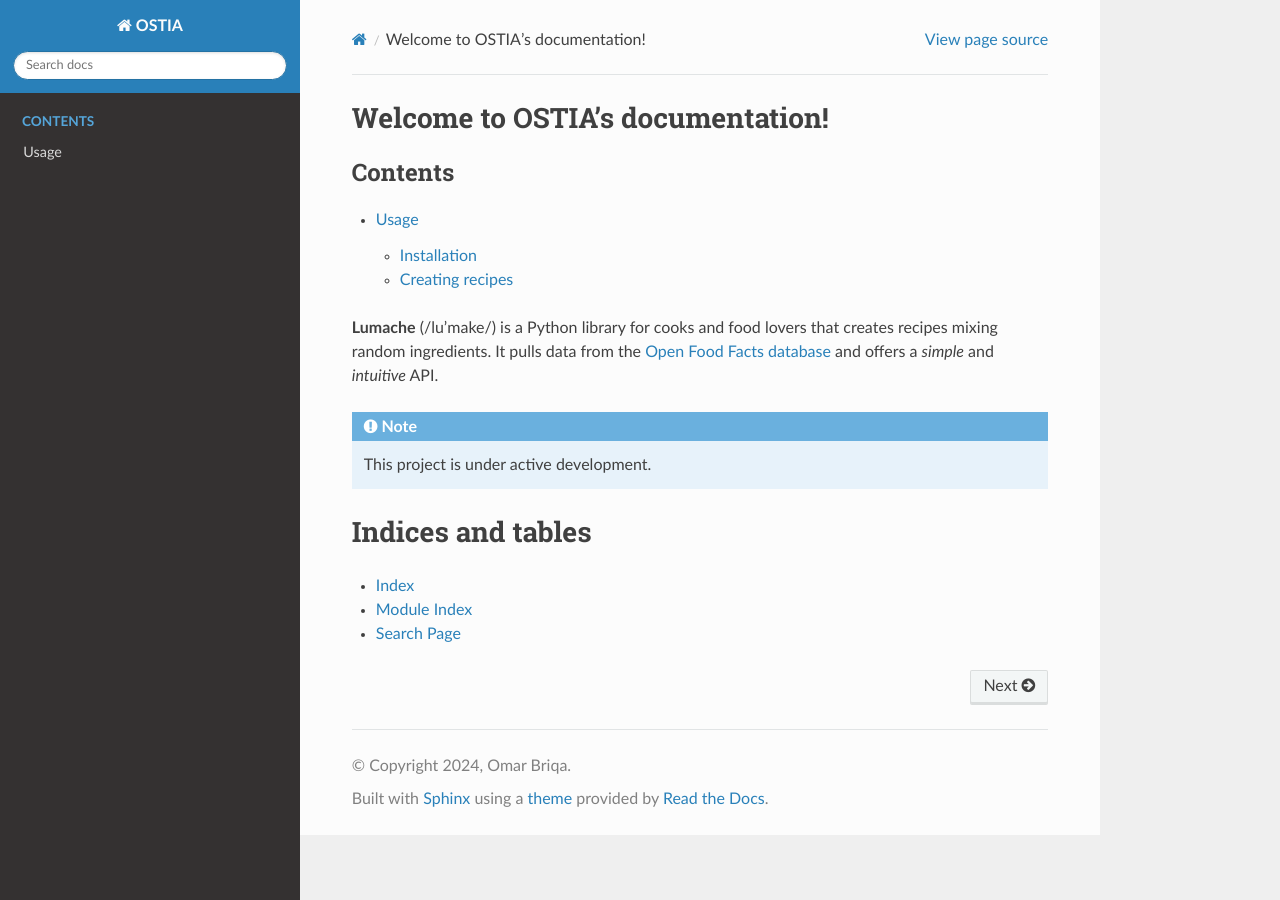
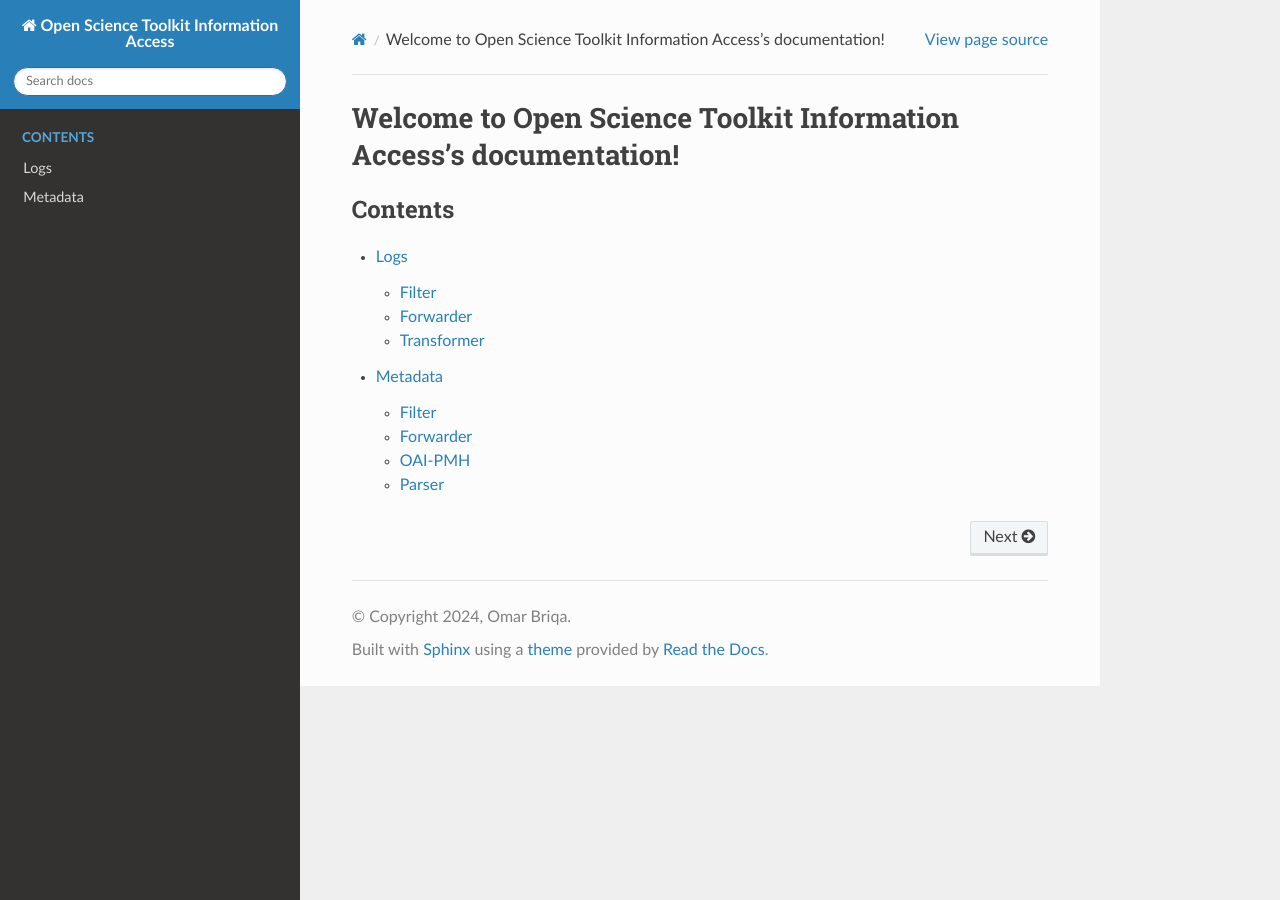
Before and after one commit to omar-briqa-tfg/OSTIA, a Sphinx documentation site: the page built from docs/source/index.rst, in a window 1280 px wide. Built offline with Sphinx 7.4.7 and the Read the Docs theme 2.0.0, drawn with Linux system fonts in a browser that asks for light colours.

Commit message:
update docs structure

```diff
--- a/docs/source/conf.py
+++ b/docs/source/conf.py
@@ -6,7 +6,7 @@
 # -- Project information -----------------------------------------------------
 # https://www.sphinx-doc.org/en/master/usage/configuration.html#project-information
 
-project = 'OSTIA'
+project = 'Open Science Toolkit Information Access'
 copyright = '2024, Omar Briqa'
 author = 'Omar Briqa'
 release = '0.1'
@@ -19,6 +19,8 @@ extensions = []
 templates_path = ['_templates']
 exclude_patterns = []
 
+
+
 # -- Options for HTML output -------------------------------------------------
 # https://www.sphinx-doc.org/en/master/usage/configuration.html#options-for-html-output
 
--- a/docs/source/index.rst
+++ b/docs/source/index.rst
@@ -1,32 +1,14 @@
-.. OSTIA documentation master file, created by
-   sphinx-quickstart on Mon Jun  3 19:18:24 2024.
+.. Open Science Toolkit Information Access documentation master file, created by
+   sphinx-quickstart on Mon Jun  3 20:55:41 2024.
    You can adapt this file completely to your liking, but it should at least
    contain the root `toctree` directive.
 
-Welcome to OSTIA's documentation!
-=================================
+Welcome to Open Science Toolkit Information Access's documentation!
+===================================================================
 
 .. toctree::
-   :maxdepth: 2
+   :maxdepth: 3
    :caption: Contents
 
-   usage
-
-
-**Lumache** (/lu'make/) is a Python library for cooks and food lovers that
-creates recipes mixing random ingredients.  It pulls data from the `Open Food
-Facts database <https://world.openfoodfacts.org/>`_ and offers a *simple* and
-*intuitive* API.
-
-.. note::
-
-   This project is under active development.
-
-
-
-Indices and tables
-==================
-
-* :ref:`genindex`
-* :ref:`modindex`
-* :ref:`search`
+   logs
+   metadata
--- /dev/null
+++ b/docs/source/logs.rst
@@ -0,0 +1,11 @@
+Logs
+==================
+
+Filter
+-----------
+
+Forwarder
+-----------
+
+Transformer
+-----------
--- /dev/null
+++ b/docs/source/metadata.rst
@@ -0,0 +1,13 @@
+Metadata
+==================
+Filter
+-----------
+
+Forwarder
+-----------
+
+OAI-PMH
+-----------
+
+Parser
+-----------
```
Also changed, not shown: docs/source/index.html (deleted, +0 -418 lines), docs/source/usage.rst (deleted, +0 -26 lines), docs/README.md (deleted).
